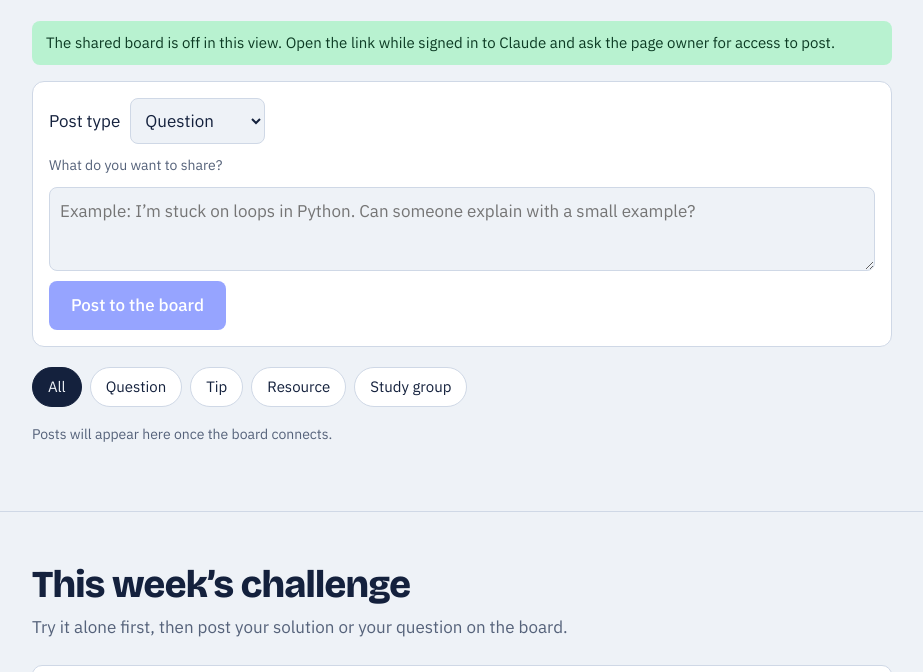
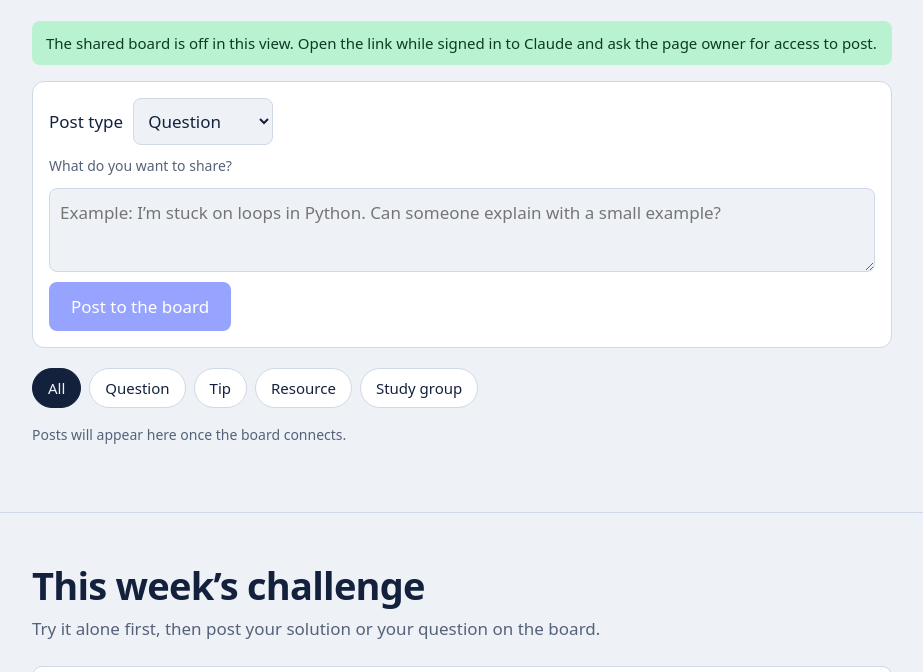
Before and after one commit to bawayusuf/SWEFUTMITES, a plain HTML site: page index.html in a window 1280 px wide. Shown: the part 633-1305 px from the top of the page, without its empty margins (178-1101 px from the left). Drawn offline with nearby package versions, Linux system fonts and the light colour scheme.

Commit message:
Add files via upload

```diff
--- a/index.html
+++ b/index.html
@@ -4,7 +4,6 @@
 <meta charset="utf-8">
 <meta name="viewport" content="width=device-width, initial-scale=1, viewport-fit=cover">
 <title>Level 100 SWE – Grow together</title>
-<link href="https://fonts.googleapis.com/css2?family=Bricolage+Grotesque:wght@600;800&family=IBM+Plex+Sans:wght@400;500&display=swap" rel="stylesheet">
 <style>
 :root{--bg:#eef2f7;--surface:#fff;--ink:#14213d;--muted:#55627a;--line:#cfd8e6;--accent:#2f4bff;--accent-ink:#fff;--hl:#b8f2d0;--hl-ink:#0d3b24;box-sizing:border-box;padding-top:env(safe-area-inset-top,0px);padding-bottom:env(safe-area-inset-bottom,0px)}
 @media (prefers-color-scheme:dark){:root:not([data-theme="light"]){--bg:#0f1626;--surface:#17213a;--ink:#e8edf8;--muted:#9aa8c4;--line:#2a3757;--accent:#7b8dff;--accent-ink:#0f1626;--hl:#1d5a3e;--hl-ink:#d6fbe6;color-scheme:dark}}
```
